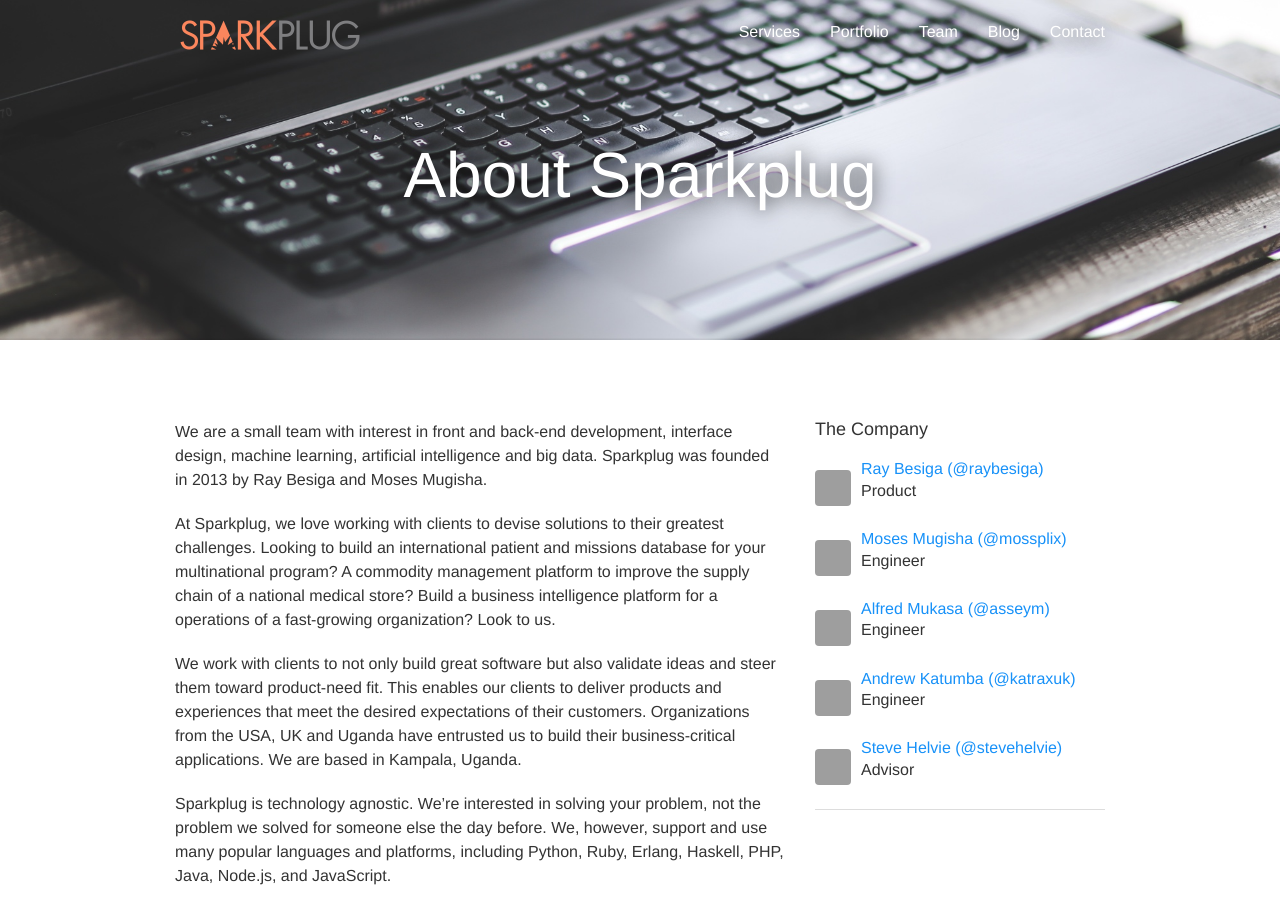
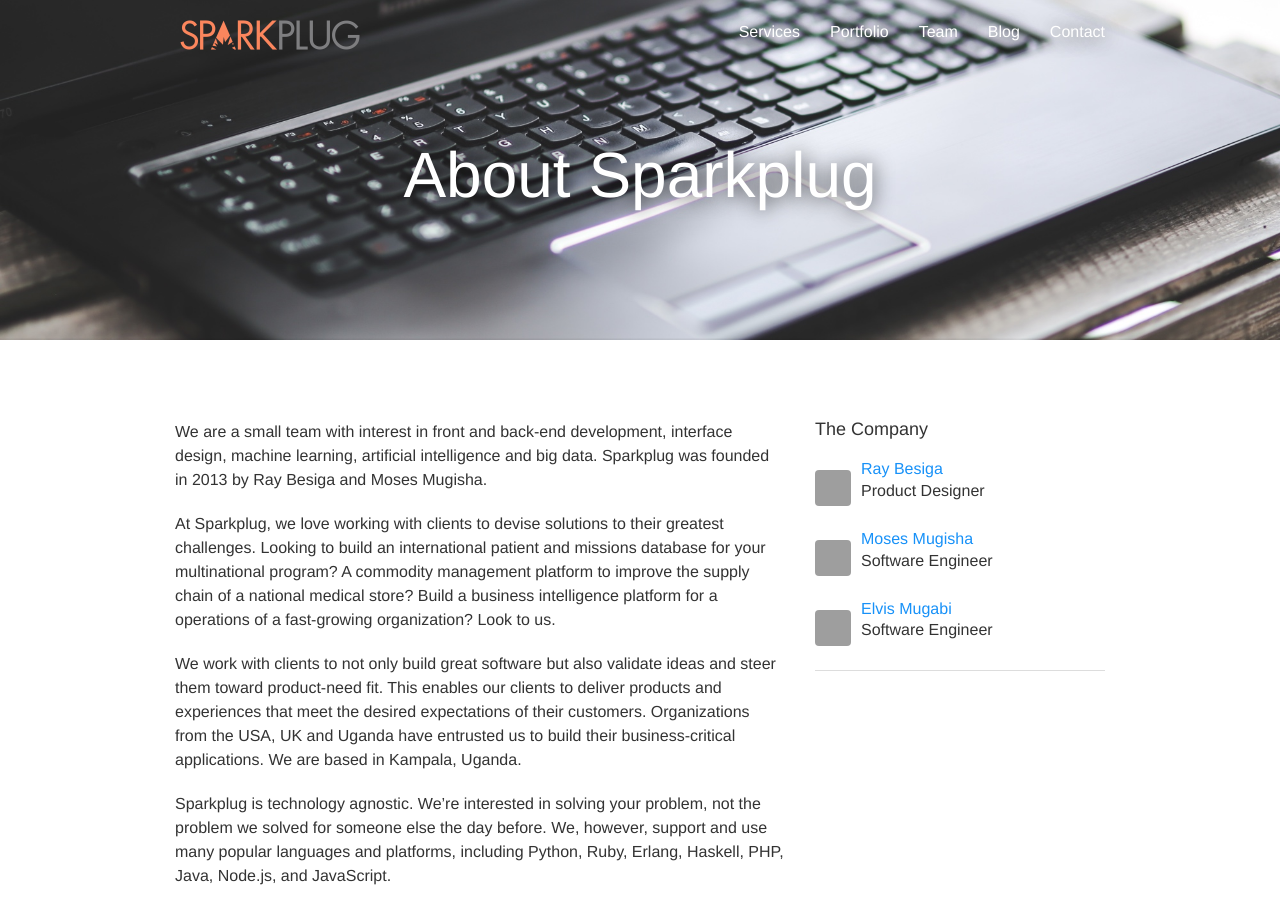
Before and after one commit to sparkplug/sparkplug.github.io, a Jekyll site: the page built from about.md, in a window 1280 px wide and 900 px high. Built offline with Jekyll 4.4.1, drawn with Linux system fonts in a browser that asks for light colours; nearby versions of some CDN libraries; grey boxes are pictures that could not be loaded.

Commit message:
Update team

```diff
--- a/about.md
+++ b/about.md
@@ -32,28 +32,18 @@
                 <ul class="team list-unstyled" style="border-bottom: 1px solid #ddd">
                     <li>
                         <a href="http://twitter.com/raybesiga"><img src="//github.com/raybesiga.png" class="avatar"></a>
-                        <h4><a href="http://twitter.com/raybesiga">Ray Besiga (@raybesiga)</a></h4>
-                        <p>Product</p>
+                        <h4><a href="http://twitter.com/raybesiga">Ray Besiga</a></h4>
+                        <p>Product Designer</p>
                     </li>
                     <li>
                         <a href="http://twitter.com/mossplix"><img src="//github.com/mossplix.png" class="avatar"></a>
-                        <h4><a href="http://twitter.com/mossplix">Moses Mugisha (@mossplix)</a></h4>
-                        <p>Engineer</p>
+                        <h4><a href="http://twitter.com/mossplix">Moses Mugisha</a></h4>
+                        <p>Software Engineer</p>
                     </li>
                     <li>
-                        <a href="http://twitter.com/asseym"><img src="//github.com/asseym.png" class="avatar"></a>
-                        <h4><a href="http://twitter.com/asseym">Alfred Mukasa (@asseym)</a></h4>
-                        <p>Engineer</p>
-                    </li>
-                    <li>
-                        <a href="http://twitter.com/katraxuk"><img src="//github.com/katrax.png" class="avatar"></a>
-                        <h4><a href="http://twitter.com/katraxuk">Andrew Katumba (@katraxuk)</a></h4>
-                        <p>Engineer</p>
-                    </li>
-                    <li>
-                        <a href="https://twitter.com/stevehelvie"><img src="https://pbs.twimg.com/profile_images/378800000590162885/525861c7e55e9cb100bdb3032a62786f_400x400.png" class="avatar"></a>
-                        <h4><a href="https://twitter.com/stevehelvie">Steve Helvie (@stevehelvie)</a></h4>
-                        <p>Advisor</p>
+                        <a href="http://twitter.com/emugabi"><img src="//github.com/emugabi.png" class="avatar"></a>
+                        <h4><a href="http://twitter.com/elvisbmugabi">Elvis Mugabi</a></h4>
+                        <p>Software Engineer</p>
                     </li>
                 </ul>
 
```
